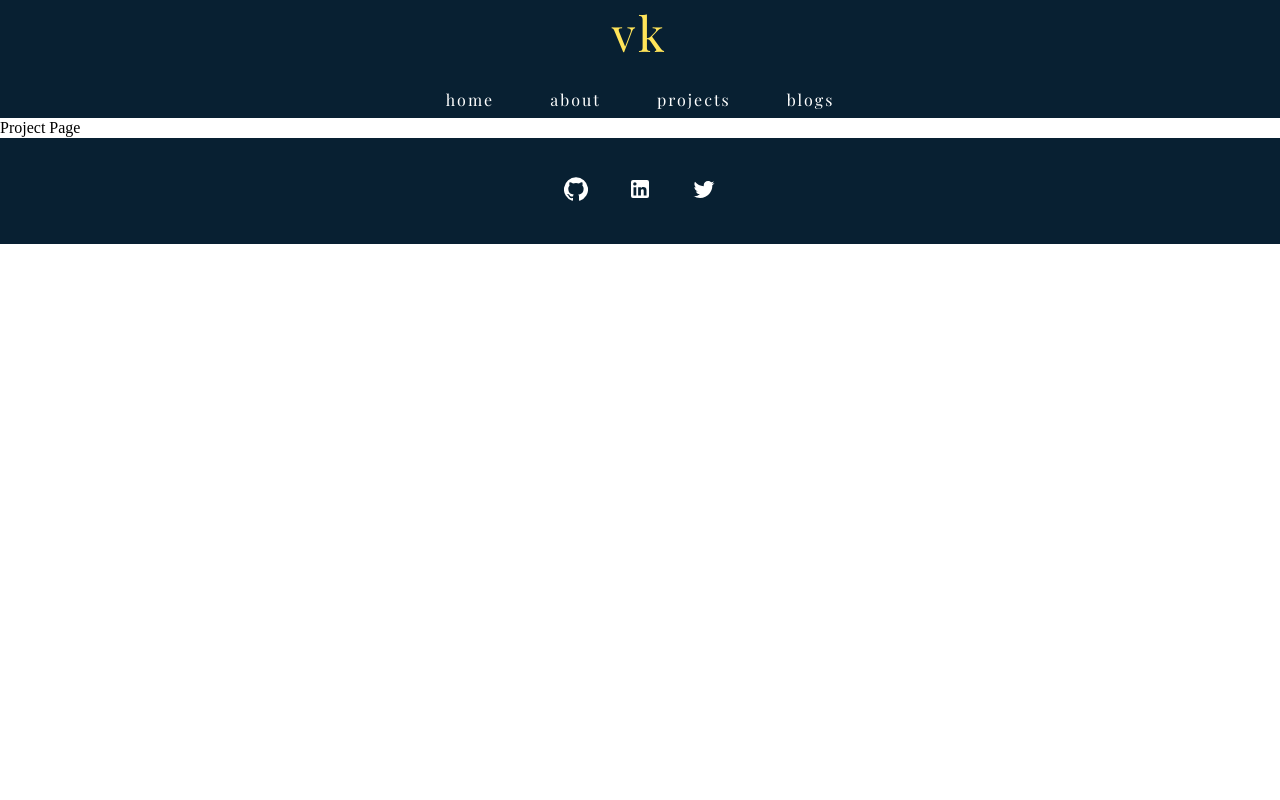
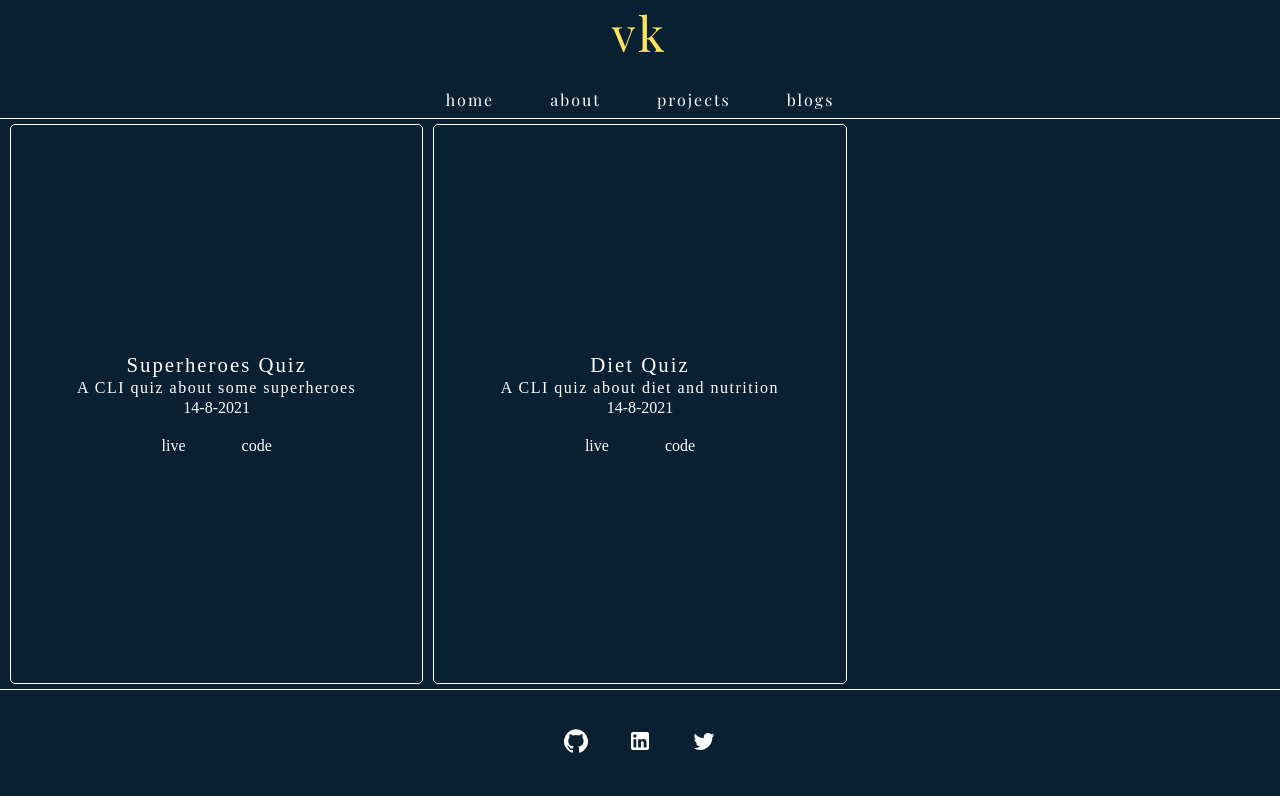
Before and after one commit to foolhardy21/markfour-neogcamp, a React (Create React App) app: page /projects in a window 1280 px wide. Built offline with nearby package versions, Linux system fonts and the light colour scheme.

Commit message:
feat - projects page

```diff
--- a/src/App.js
+++ b/src/App.js
@@ -1,3 +1,4 @@
+/* eslint-disable no-unused-vars */
 import React from 'react'
 import styles from './App.module.css'
 
--- a/src/components/Main/Main.js
+++ b/src/components/Main/Main.js
@@ -7,7 +7,7 @@ import styles from './Main.module.css'
 import Header from "../../components/Header/Header"
 import Home from '../../pages/Home/Home'
 import About from '../../pages/About/About'
-import Project from '../../pages/Project'
+import Project from '../../pages/Project/Project'
 import Blog from '../../pages/Blog'
 
 const Main = () => {
--- a/src/pages/About/About.js
+++ b/src/pages/About/About.js
@@ -4,7 +4,7 @@ import styles from './About.module.css'
 const About = () => {
     return (
         <section className={styles.about_section}>
-            <p>Started with HTML, CSS, React, JavaScript in Feb 2021.</p><br />
+            <p>Started with HTML, CSS, JavaScript, React in Feb 2021.</p><br />
             <p>Graduated with Computer Science and Engineering in July 2021.</p><br />
             <p> Joined a service based industry as a Software Engineer in July 2021.</p><br />
             <p className={styles.highlight}>Soon to be a Web Developer.</p>
--- a/src/pages/Project.js
+++ /dev/null
@@ -1,11 +0,0 @@
-import React from 'react'
-
-const Project = () => {
-    return (
-        <div>
-            Project Page
-        </div>
-    )
-}
-
-export default Project
--- /dev/null
+++ b/src/pages/Project/Project.js
@@ -0,0 +1,30 @@
+import React from 'react'
+import styles from './Project.module.css'
+import projects from './projectdata'
+
+const Project = () => {
+    return (
+        <section className={styles.gridsection}>
+            {
+                projects.map(project => {
+                    const { name, description, date, url, source } = project
+                    return <article key={url} className={styles.projectarticle}>
+                        <div className={styles.projecthead}>{name}</div>
+                        <div className={styles.projectdescr}>{description}</div>
+                        <div className={styles.projectdate}>{date.getDate()}-{date.getMonth()}-{date.getFullYear()}</div>
+                        <div className={styles.projectlinks}>
+                            <a href={url} target='_blank' rel='noreferrer' className={styles.projectlive}>live</a>
+                            <a href={source} target='_blank' rel='noreferrer' className={styles.projectcode}>code</a>
+                        </div>
+
+                    </article>
+
+                })
+            }
+
+
+        </section>
+    )
+}
+
+export default Project
--- /dev/null
+++ b/src/pages/Project/Project.module.css
@@ -0,0 +1,49 @@
+.gridsection {
+    display: grid;
+    grid-template-columns: repeat(3,1fr);
+    color: white;
+    padding: 5px;
+}
+
+.projectarticle {
+    border-style: solid;
+    border-width: thin;
+    border-radius: 5px;
+    display: flex;
+    flex-direction: column;
+    align-items: center;
+    justify-content: center;
+    margin: 0 5px;
+}
+.projectarticle:hover {
+    border-color: #FFE459;
+}
+
+.projecthead {
+    font-size: 1.3rem;
+    font-weight: 500;
+    letter-spacing: 2px;
+    margin-bottom: 2px;
+}
+.projectdescr {
+    letter-spacing: 1.5px;
+    margin-bottom: 2px;
+}
+.projectdate {
+    margin-bottom: 20px;
+}
+
+.projectlive {
+    border-radius: 10px;
+    padding: 8px;
+}
+.projectlive:hover {
+    color: #FFE459;
+}
+.projectcode {
+    border-radius: 10px;
+    padding: 8px;
+}
+.projectcode:hover {
+    color: #FFE459;
+}
--- /dev/null
+++ b/src/pages/Project/projectdata.js
@@ -0,0 +1,18 @@
+const projects = [
+    {
+        name: 'Superheroes Quiz',
+        description: 'A CLI quiz about some superheroes',
+        date: new Date('2021-09-14'),
+        url: 'https://replit.com/@foolhardy21/mkone?v=1',
+        source: 'https://github.com/foolhardy21/markOne-neogcamp',
+    },
+    {
+        name: 'Diet Quiz',
+        description: 'A CLI quiz about diet and nutrition',
+        date: new Date('2021-09-14'),
+        url: 'https://replit.com/@foolhardy21/mktwo?v=1',
+        source: 'https://replit.com/@foolhardy21/mktwo?v=1',
+    },
+]
+
+export default projects
```
